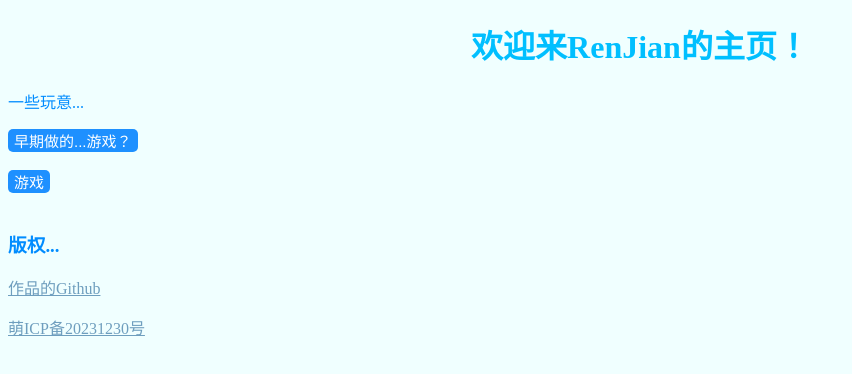
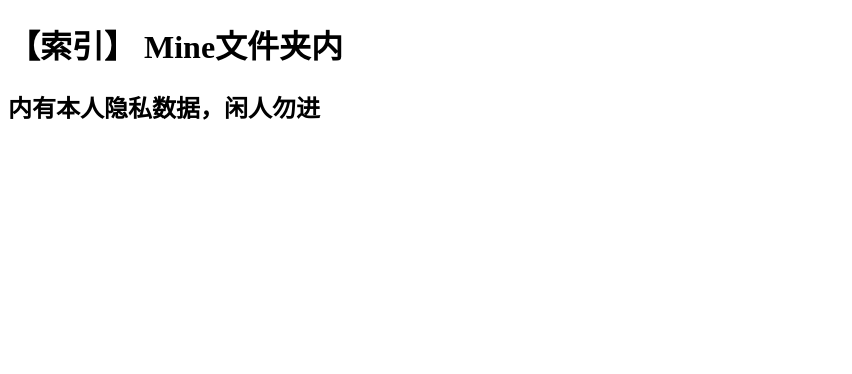
Before and after one commit to RenJian000/website, a plain HTML site: page index.html in a window 1280 px wide. Shown: the whole page, without its empty margins (0-852 px from the left). Drawn offline with Linux system fonts and the light colour scheme.

Commit message:
Add files via upload

```diff
--- a/index.html
+++ b/index.html
@@ -1,18 +1,12 @@
 <!DOCTYPE html>
+<html>
 <head>
-    <meta charset="utf-8">
-    <title>RenJian的主页</title>
-    <link rel="shortcut icon" href="icon.ico">
+    <meta charset="UTF-8" />
+    <title>Index</title>
 </head>
-<body style="background-color:azure">
-    <h1 style="color: deepskyblue; text-align: center;font-family:'YouYuan';">欢迎来RenJian的主页！</h1>
-    <p style="color:rgb(0, 140, 255)">一些玩意...</p>
-    <div>
-        <a href="inputpractice.html"><button style="border-radius: 5px;border:0px;background-color: dodgerblue;color:rgb(255, 255, 255);font-size: 15px;">早期做的...游戏？</button></a><br>
-        <br><a href="game.html"><button style="border-radius: 5px;border:0px;background-color: dodgerblue;color:rgb(255, 255, 255);font-size: 15px;">游戏</button></a><br>
-    </div>
-    </br>
-    <h3 style="color:rgb(0, 140, 255)">版权...</h3>
-    <a href="https://github.com/RenJian000/website" target="_blank" style="color:rgb(110, 158, 190)"><p>作品的Github</p></a>
-    <a href="https://icp.gov.moe/?keyword=20231230" target="_blank" style="color:rgb(110, 158, 190)"><p>萌ICP备20231230号</p></a>
+<body>
+    <h1>【索引】 Mine文件夹内</h1>
+    <h2>内有本人隐私数据，闲人勿进</h2>
+    <a href="download.html"></a>
 </body>
+</html>
```
Also changed, not shown: download.html (added, +12 -0 lines).
